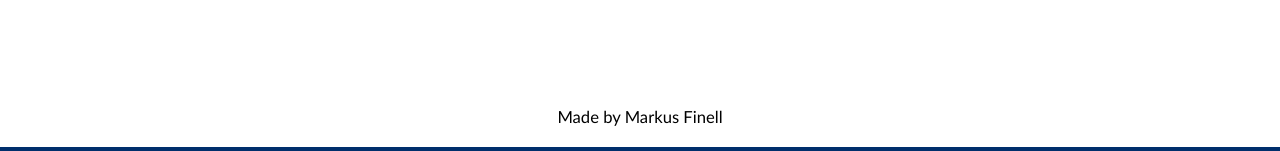
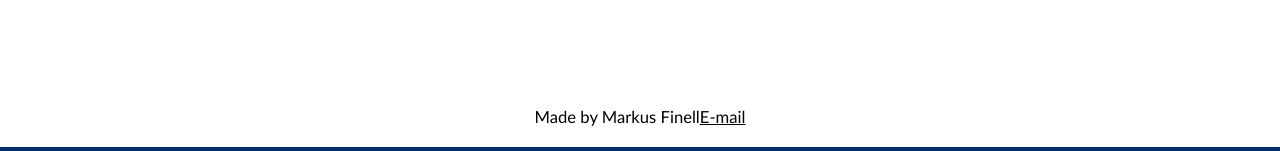
Before and after one commit to markusfinell/markusfinell.github.io, a Jekyll site: the page built from index.md, in a window 1280 px wide. Shown: the part 884-1035 px from the top of the page. Built offline with Jekyll 4.4.1, drawn with Linux system fonts in a browser that asks for light colours.

Commit message:
Update default.html

```diff
--- a/_layouts/default.html
+++ b/_layouts/default.html
@@ -21,7 +21,8 @@
 		</main>
     <footer>
       <div class="container-lg flex center pd-b--sm fs--sm">
-				Made by Markus Finell
+				<p>Made by Markus Finell</p>
+<div class="flex gap--lg"><a href="mailto:finell.markus@gmail.com">E-mail</a></div>
 			</div>
     </footer>
   </body>
```
